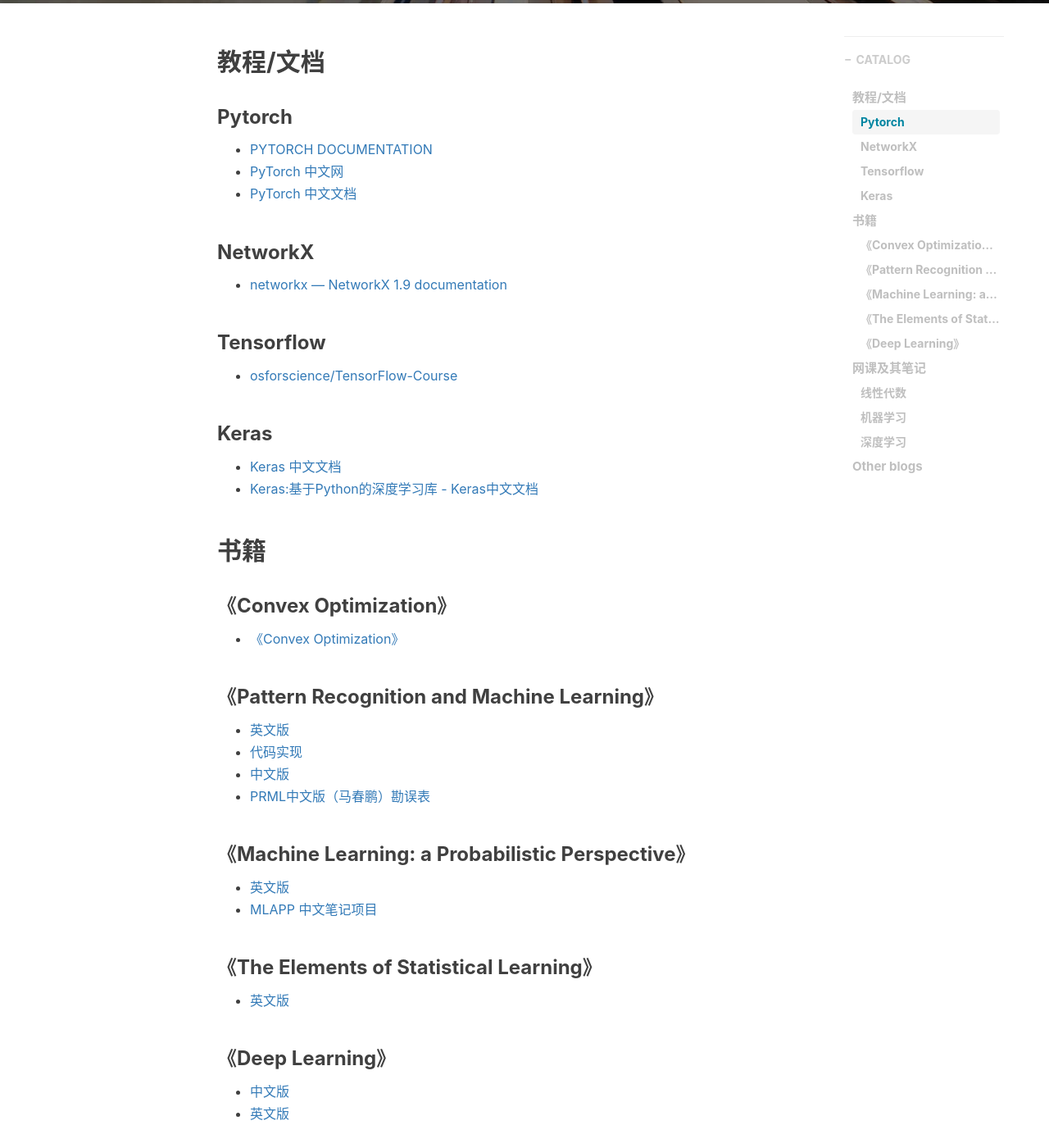
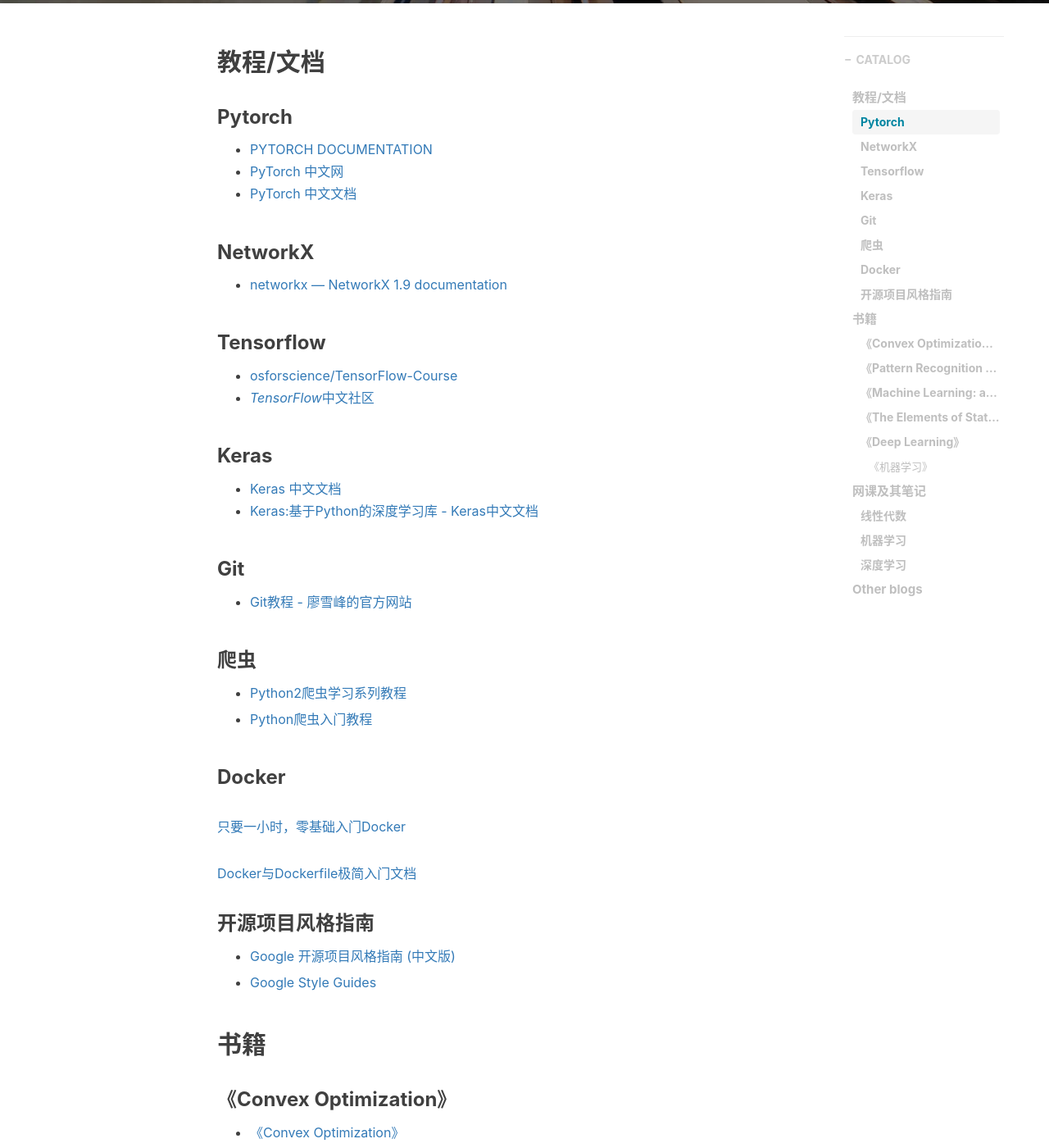
Before and after one commit to liushunyu/blog, a Jekyll site: the page built from _posts/2188-08-08-[置顶] Collections.md, in a window 1280 px wide and 1400 px high, scrolled down 519 px. Shown: the whole window at 82% size. Built offline with Jekyll 4.4.1, drawn with Linux system fonts in a browser that asks for light colours; nearby versions of some CDN libraries; comment, search, counter and statistics services are not loaded; some of the changed text lies outside the part shown.

Commit message:
Update 2188-08-08-[置顶] Collections.md

```diff
--- a/_posts/2188-08-08-[置顶] Collections.md
+++ b/_posts/2188-08-08-[置顶] Collections.md
@@ -32,6 +32,7 @@
 ### Tensorflow
 
 - [osforscience/TensorFlow-Course](https://github.com/osforscience/TensorFlow-Course)
+- [*TensorFlow*中文社区](https://www.baidu.com/link?url=ou0O4B7oA9B1wS_j9ZzrbMbtsXN-R7pkeoszJp8bXPiKNB-KkIJjWgsAdOQjSL37&wd=&eqid=fc213e7c000d4348000000065c9b5caa)
 
 
 
@@ -39,6 +40,36 @@
 
 - [Keras 中文文档](https://keras.io/zh/)
 - [Keras:基于Python的深度学习库 - Keras中文文档](https://keras-cn.readthedocs.io/en/latest/)
+
+
+
+### Git
+
+- [Git教程 - 廖雪峰的官方网站](http://www.baidu.com/link?url=W6VLdBMd4AupkHr-im3AghSLYQKcl7WCj-H3y4gdCf1W4uf6SAdJVbu3ToeU16sFtvWOSztC1chrbAqFZnQfbBxnsOuraEoJVpJDZho0eOA7h_scdQlSPZZxC8-raRB2&ck=6612.2.0.0.0.253.142.0&shh=www.baidu.com&sht=baiduhome_pg)
+
+
+
+### 爬虫
+
+- [Python2爬虫学习系列教程](https://cuiqingcai.com/1052.html)
+
+- [Python爬虫入门教程](<https://blog.csdn.net/wxg694175346/column/info/why-bug>)
+
+
+
+### Docker
+
+[只要一小时，零基础入门Docker](https://zhuanlan.zhihu.com/p/23599229)
+
+[Docker与Dockerfile极简入门文档](https://blog.csdn.net/qq_33256688/article/details/80319673)
+
+
+
+### 开源项目风格指南
+
+- [Google 开源项目风格指南 (中文版)](<https://zh-google-styleguide.readthedocs.io/en/latest/>)
+
+- [Google Style Guides](<https://google.github.io/styleguide/>)
 
 
 
@@ -76,6 +107,12 @@
 
 - [中文版](https://github.com/exacity/deeplearningbook-chinese)
 - [英文版](https://github.com/janishar/mit-deep-learning-book-pdf/blob/master/complete-book-bookmarked-pdf/deeplearningbook.pdf)
+
+
+
+#### 《机器学习》
+
+- [南瓜书PumpkinBook](https://datawhalechina.github.io/pumpkin-book/#/?id=%e5%8d%97%e7%93%9c%e4%b9%a6pumpkinbook)
 
 
 
```
Also changed, not shown: other parts of _posts/2188-08-08-[置顶] Collections.md (+1 -0 lines).
